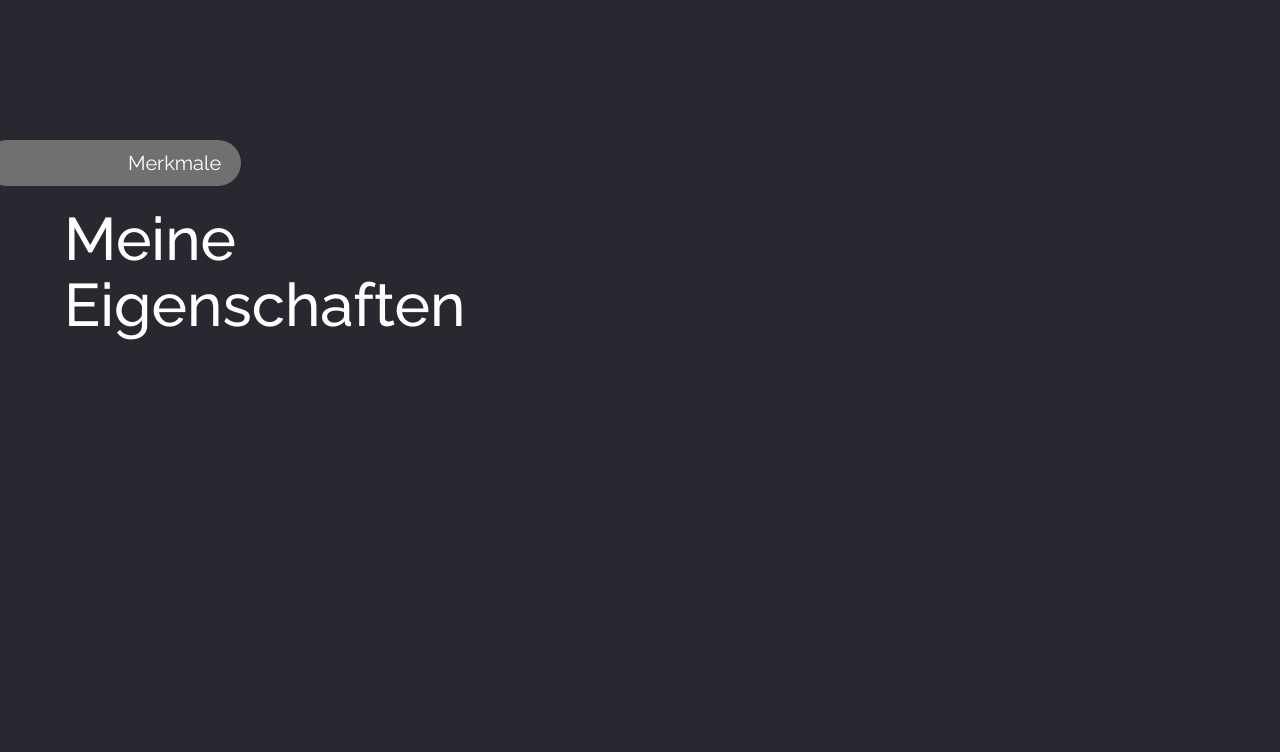
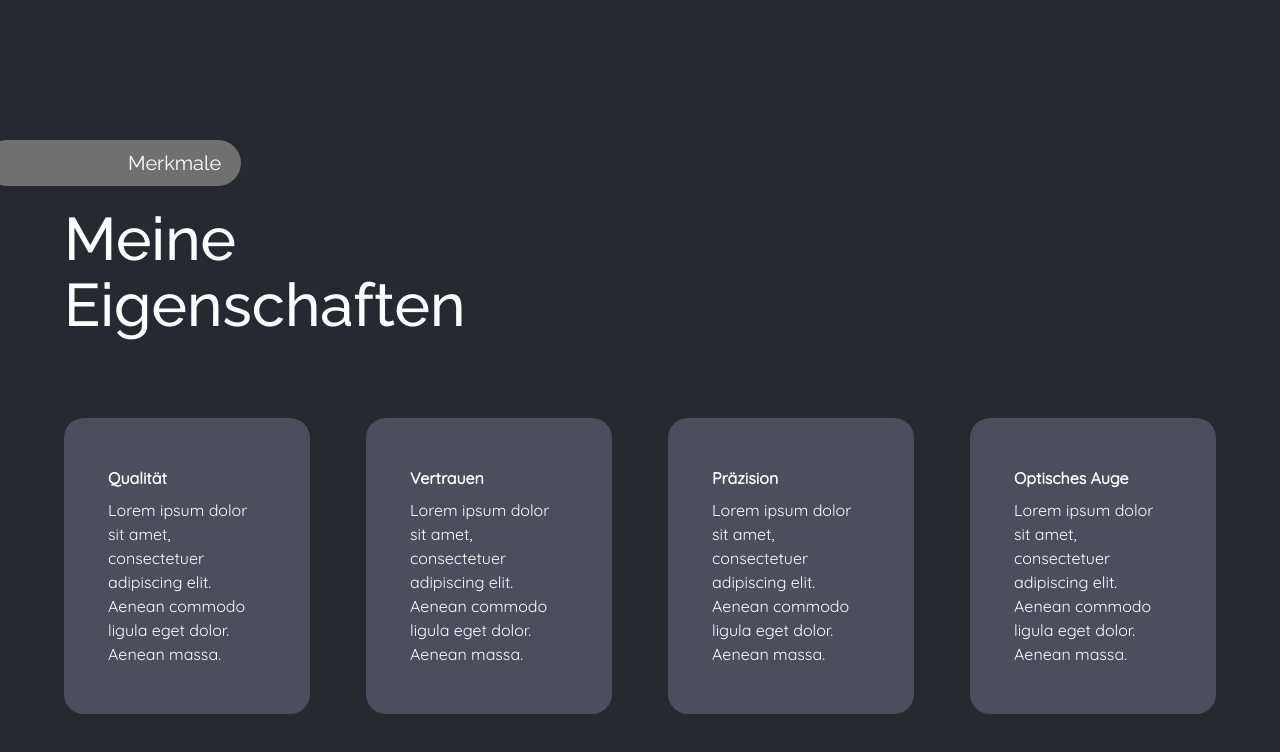
Before and after one commit to JasonSa19/vue-portfolio, a Vue app: page / in a window 1280 px wide. Shown: the part 1827-2579 px from the top of the page. Before the commit the page ends 2549 px from the top, so only its background shows below. Built offline with nearby package versions, Linux system fonts and the light colour scheme.

Commit message:
Add new raleway font weight and build up attrbute-teaser component

```diff
--- a/src/assets/scss/globals/fonts.scss
+++ b/src/assets/scss/globals/fonts.scss
@@ -13,6 +13,14 @@
   font-style: normal;
   font-weight: 500;
   src: url("/fonts/raleway-v28-latin-500.woff2") format("woff2"); /* Chrome 36+, Opera 23+, Firefox 39+, Safari 12+, iOS 10+ */
+}
+/* raleway-800 - latin */
+@font-face {
+  font-display: swap; /* Check https://developer.mozilla.org/en-US/docs/Web/CSS/@font-face/font-display for other options. */
+  font-family: "Raleway";
+  font-style: normal;
+  font-weight: 700;
+  src: url("/fonts/raleway-v28-latin-700.woff2") format("woff2"); /* Chrome 36+, Opera 23+, Firefox 39+, Safari 12+, iOS 10+ */
 }
 /* quicksand-300 - latin */
 @font-face {
--- a/src/components/Attributes.vue
+++ b/src/components/Attributes.vue
@@ -1,12 +1,6 @@
 <script setup>
-import subLine from "./modules/subLine.vue";
-import birthday from "./svg/birthday.vue";
-import location from "./svg/location.vue";
-import education from "./svg/education.vue";
-import job from "./svg/job.vue";
-
-const aboutText =
-  "Lorem ipsum dolor sit amet, consetetur sadipscing elitr, sed diam nonumy eirmod tempor invidunt ut labore et dolore magna aliquyam erat, sed diam voluptua. At vero eos et accusam et justo duo dolores et ea rebum. Stet clita kasd gubergren, no sea takimata sanctus est Lorem ipsum dolor sit amet. Lorem ipsum dolor sit amet, consetetur sadipscing elitr, sed diam nonumy eirmod tempor invidunt ut labore et dolore magna aliquyam erat, sed diam voluptua. At vero eos et accusam et justo duo dolores et ea rebum. Stet clita kasd gubergren, no sea takimata sanctus est Lorem ipsum dolor sit amet. nvidunt ut labore et dolore magna aliquyam erat, sed diam voluptua. At vero eos et accusam et justo duo dolores et ea rebum. Stet clita kasd gubergren, no sea takimata sanctus est Lorem ipsum dolor sit amet.";
+import subLine from "../components/modules/subLine.vue";
+import AttributeTeaser from "../components/modules/AttributeTeaser.vue";
 </script>
 
 <template>
@@ -21,5 +15,23 @@ const aboutText =
         </div>
       </div>
     </div>
+    <div class="container flex flex-row justify-between mt-20 gap-14">
+      <AttributeTeaser
+        headlineText="Qualität"
+        flowText="Lorem ipsum dolor sit amet, consectetuer adipiscing elit. Aenean commodo ligula eget dolor. Aenean massa."
+      />
+      <AttributeTeaser
+        headlineText="Vertrauen"
+        flowText="Lorem ipsum dolor sit amet, consectetuer adipiscing elit. Aenean commodo ligula eget dolor. Aenean massa."
+      />
+      <AttributeTeaser
+        headlineText="Präzision"
+        flowText="Lorem ipsum dolor sit amet, consectetuer adipiscing elit. Aenean commodo ligula eget dolor. Aenean massa."
+      />
+      <AttributeTeaser
+        headlineText="Optisches Auge"
+        flowText="Lorem ipsum dolor sit amet, consectetuer adipiscing elit. Aenean commodo ligula eget dolor. Aenean massa."
+      />
+    </div>
   </section>
 </template>
--- a/src/components/modules/AttributeTeaser.vue
+++ b/src/components/modules/AttributeTeaser.vue
@@ -1,9 +1,13 @@
 <script setup>
 const props = defineProps({
-  sublineText: { type: String },
+  headlineText: { type: String },
+  flowText: { type: String },
 });
 </script>
 
 <template>
-  <div class="rounded-2xl bg-teasergrey"></div>
+  <div class="py-12 pr-12 rounded-2xl pl-11 bg-teasergrey">
+    <h3 class="mb-2 font-bold">{{ headlineText }}</h3>
+    <span>{{ flowText }}</span>
+  </div>
 </template>
```
Also changed, not shown: public/fonts/raleway-v34-latin-700.woff2 (added).
